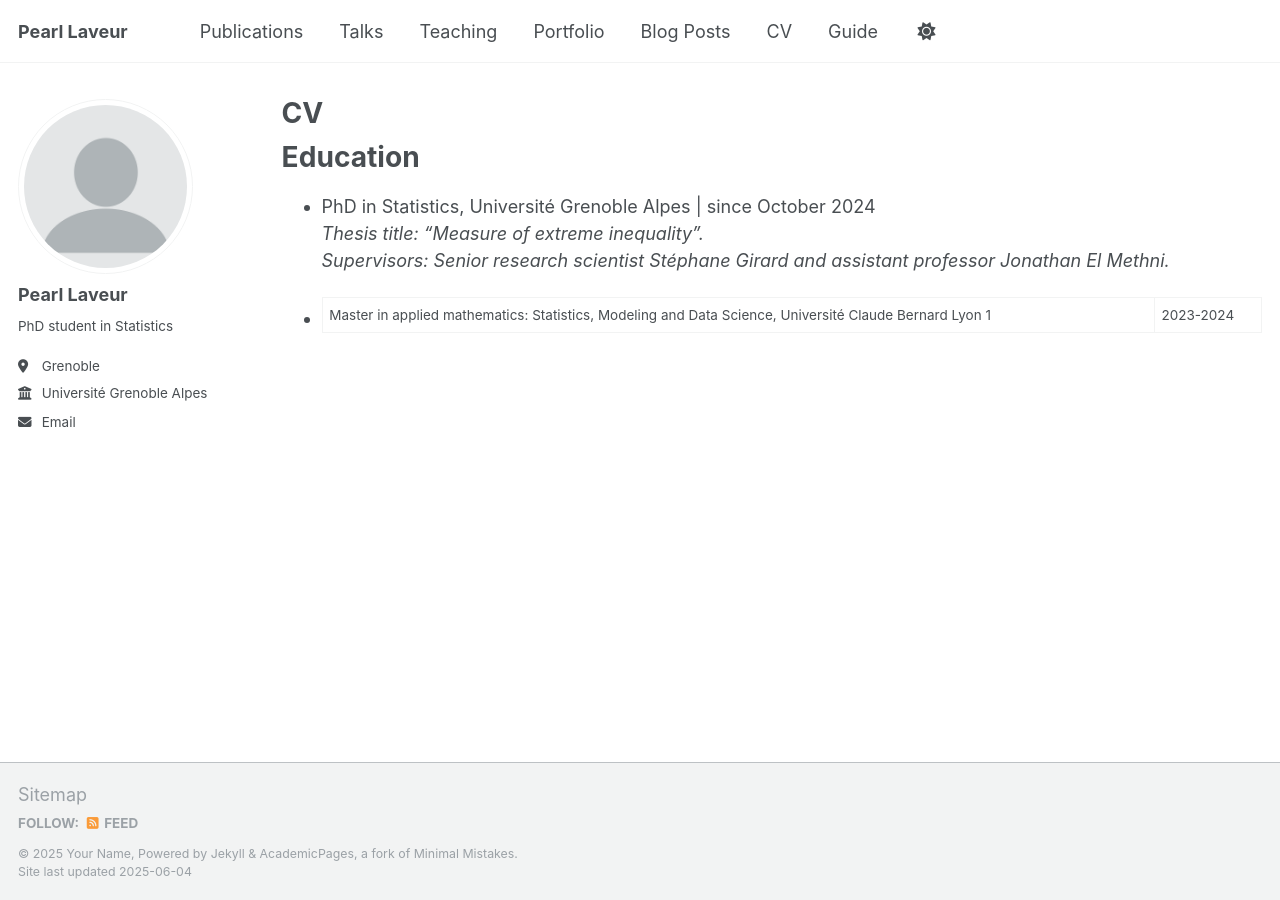
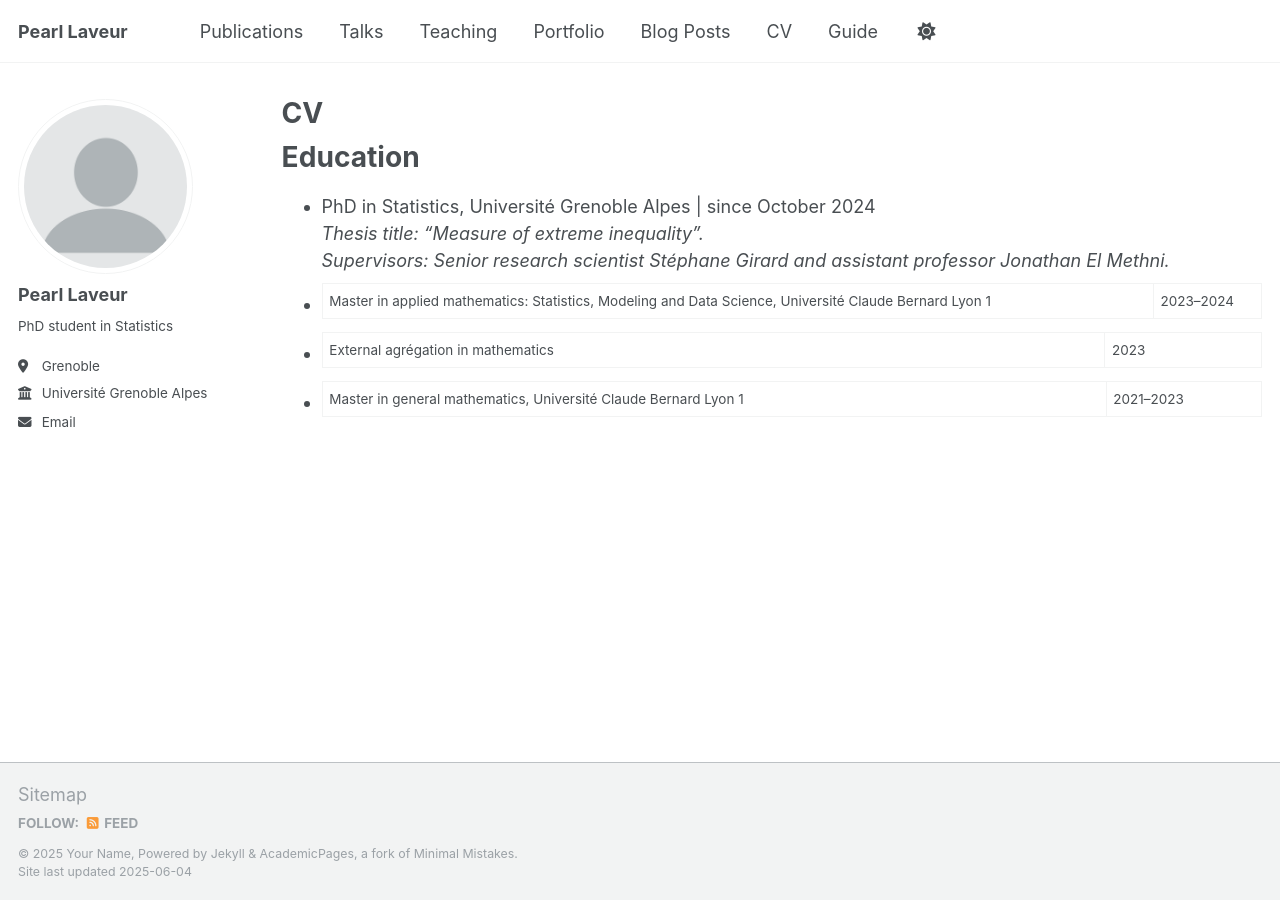
Before and after one commit to pearllaveur/pearllaveur.github.io, a Jekyll site: the page built from _pages/cv.md, in a window 1280 px wide. Built offline with Jekyll 4.4.1, drawn with Linux system fonts in a browser that asks for light colours.

Commit message:
updatecv

```diff
--- a/_pages/cv.md
+++ b/_pages/cv.md
@@ -15,5 +15,6 @@ Education
 * PhD in Statistics, Université Grenoble Alpes | since October 2024
   *Thesis title: "Measure of extreme inequality".*
   *Supervisors: Senior research scientist Stéphane Girard and assistant professor Jonathan El Methni.*
-
-* Master in applied mathematics: Statistics, Modeling and Data Science, Université Claude Bernard Lyon 1 | 2023-2024
+* Master in applied mathematics: Statistics, Modeling and Data Science, Université Claude Bernard Lyon 1 | 2023–2024
+* External agrégation in mathematics | 2023
+* Master in general mathematics, Université Claude Bernard Lyon 1 | 2021–2023
```
